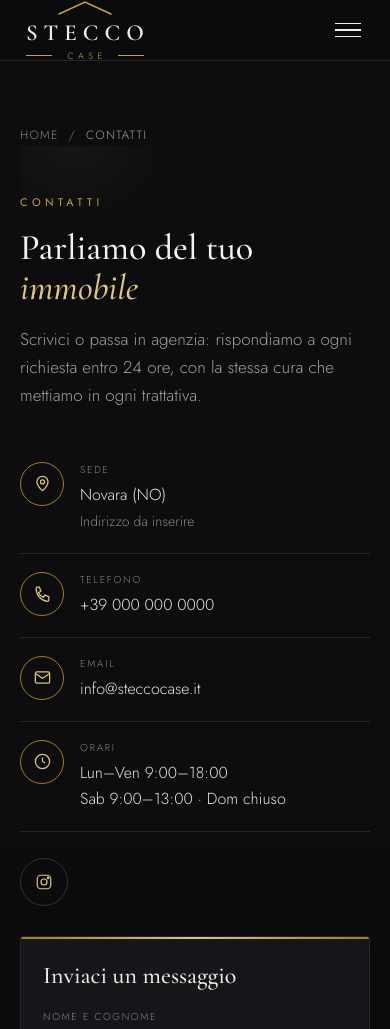
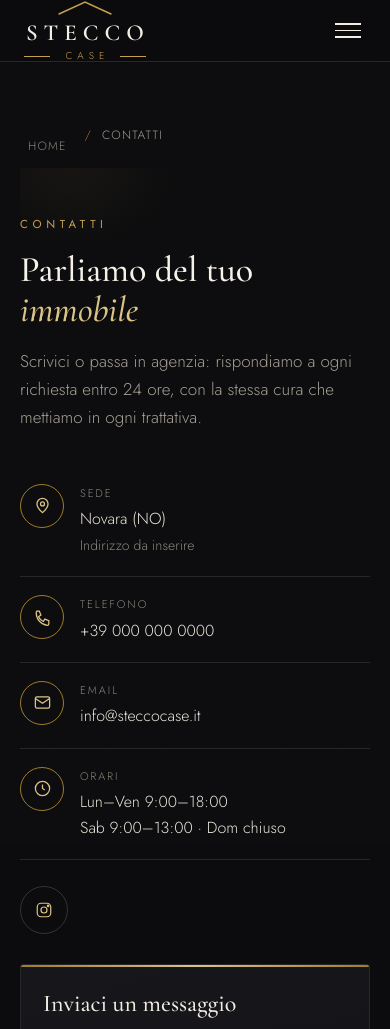
Before and after one commit to riccardoferolo/SteccoCase, a plain HTML site: page contatti.html in a window 390 px wide. Shown: the top 1029 px of the page. Drawn offline with Linux system fonts and the light colour scheme.

Commit message:
Telefono: menu, etichette e aree di tocco

```diff
--- a/contatti.html
+++ b/contatti.html
@@ -165,6 +165,12 @@ footer{background:#08080a;border-top:1px solid var(--ink-line);padding:66px 0 32
 }
 @media(prefers-reduced-motion:reduce){ html{scroll-behavior:auto} .reveal{opacity:1;transform:none;transition:none} *{animation:none!important} }
 @media (max-width:760px){
+label{font-size:12px!important}
+.drawer .btn{font-family:var(--sans);font-size:13px;letter-spacing:.18em;padding:16px 30px;align-self:center;text-align:center;margin-top:22px}
+.k{font-size:11px!important}
+.eyebrow{font-size:11.5px!important}
+.crumbs a,.copy a{display:inline-block;padding:11px 8px}
+.logo .sub .txt{font-size:10px}
 .socials a{width:48px;height:48px}
 .menu-toggle{padding:13px 9px}
 input,select,textarea{font-size:16px!important}
```
Also changed, not shown: cookie.html (+6 -0 lines), index.html (+6 -0 lines), note-legali.html (+6 -0 lines), privacy.html (+6 -0 lines), valutazione.html (+6 -0 lines).
